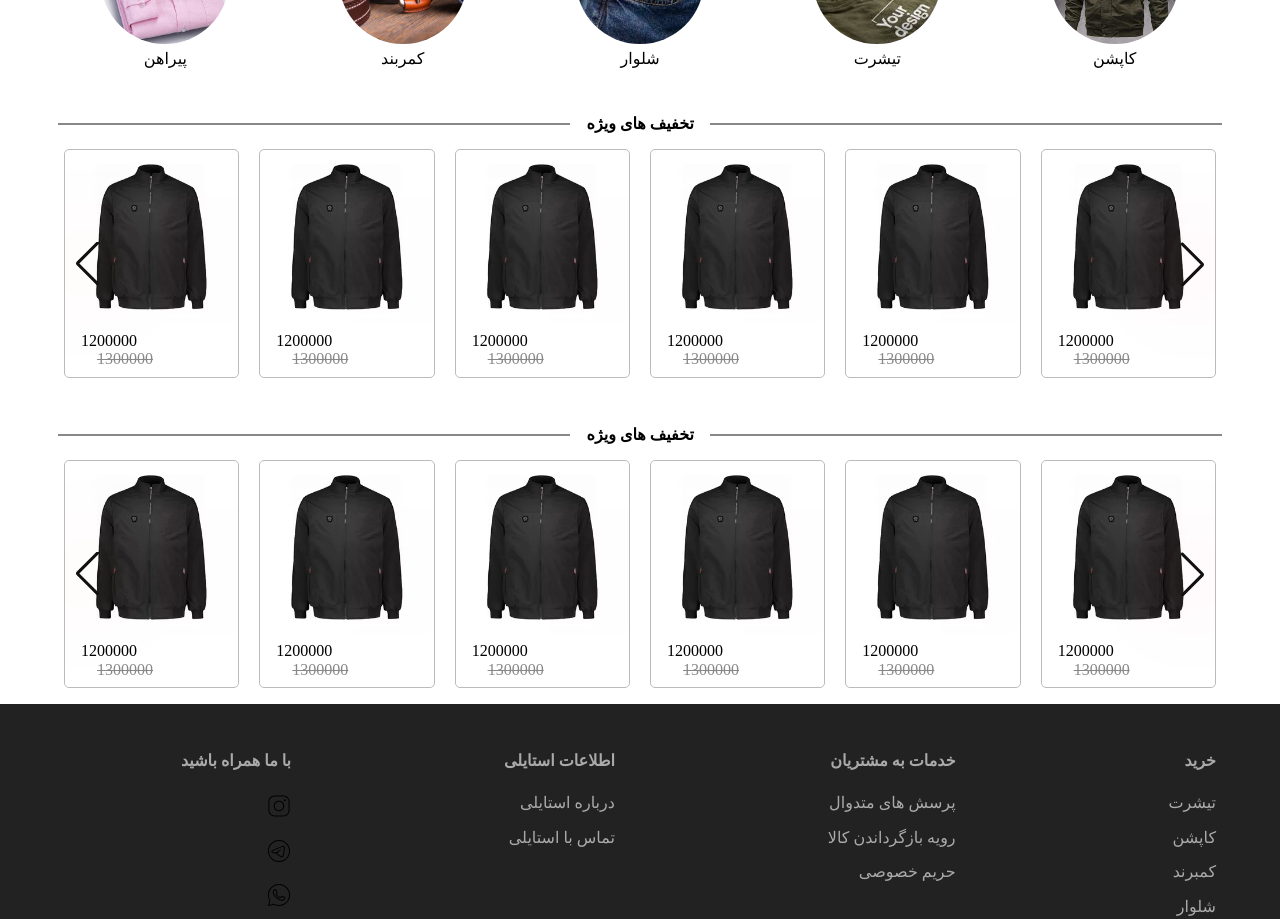
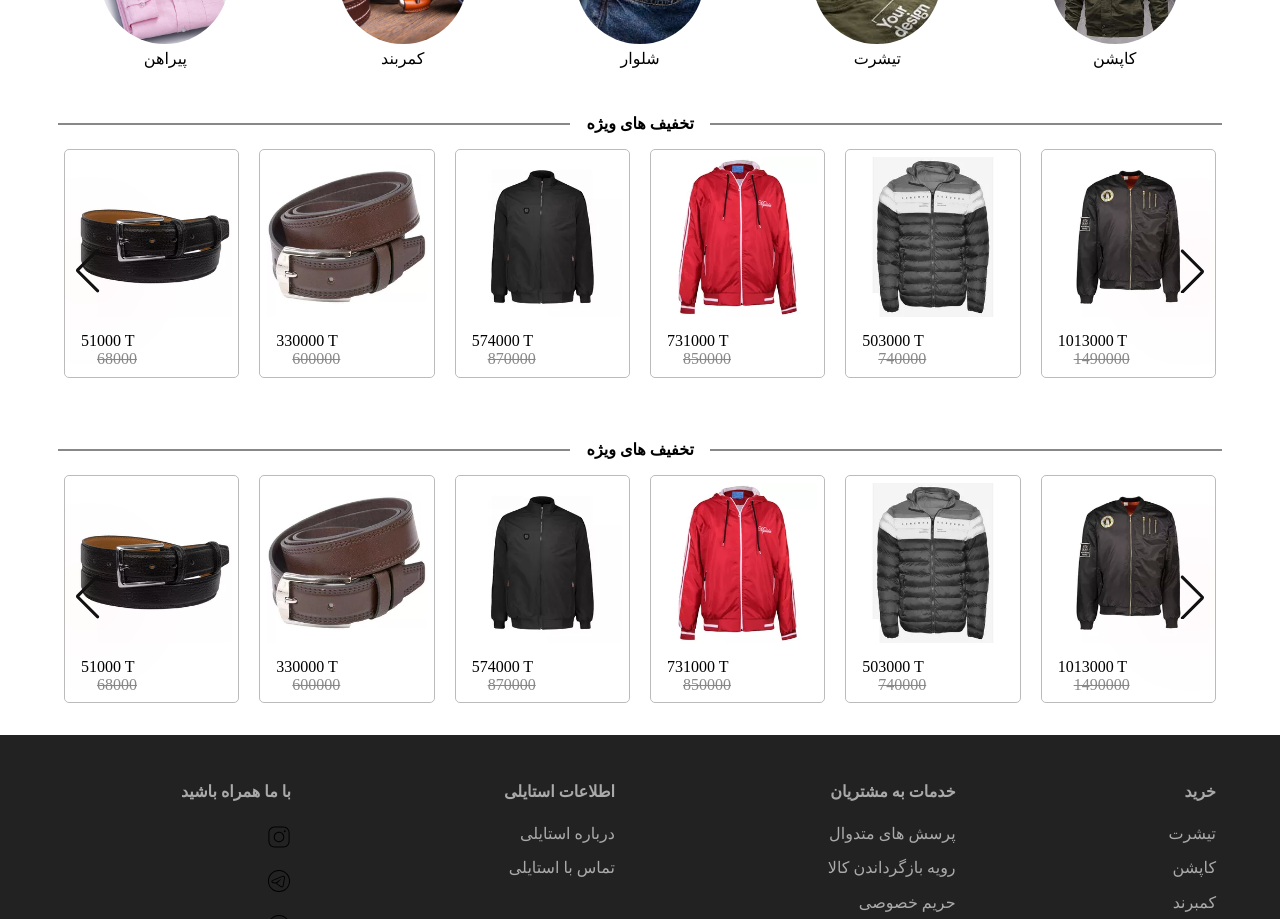
Before and after one commit to Soheil-kooshan/stylee-online-shop, a React (Vite) app: page / in a window 1280 px wide. Shown: the part 660-1579 px from the top of the page. Built offline with nearby package versions, Linux system fonts and the light colour scheme; a web font is replaced by a local one.

Commit message:
added discount functionality and component

```diff
--- a/src/App.jsx
+++ b/src/App.jsx
@@ -8,6 +8,7 @@ import "./style/style.css";
 import React from "react";
 import Categories from "./components/Categories";
 function App() {
+  console.log(discountProducts());
   return (
     <div>
       <Navbar />
--- a/src/components/Discountbox.css
+++ b/src/components/Discountbox.css
@@ -27,6 +27,7 @@
   height: fit-content;
   border-radius: 10px;
   cursor: pointer;
+  padding: 0.4rem;
 }
 
 .price {
--- a/src/components/Discountbox.jsx
+++ b/src/components/Discountbox.jsx
@@ -1,7 +1,25 @@
 import "./Discountbox.css";
-import { useEffect, useRef } from "react";
+import { useEffect, useRef, useState } from "react";
 import { register } from "swiper/element/bundle";
+import discountProducts from "../services/discounthandling";
 function Discountbox() {
+  const [prods, setProds] = useState([]);
+
+  useEffect(function () {
+    async function getdata() {
+      const data = await discountProducts();
+      setProds(data);
+    }
+    getdata();
+  }, []);
+
+  function discountCalculator(prod) {
+    const newPrice = Math.round(
+      (prod.price / 1000) * ((100 - prod.discount) / 100)
+    );
+    return newPrice * 1000;
+  }
+
   register();
   const swiperRef = useRef(null);
   useEffect(() => {
@@ -88,94 +106,27 @@ function Discountbox() {
               ref={swiperRef}
               init="false"
             >
-              <swiper-slide class="swiper-slide">
+              {prods.map((prod) => {
+                return (
+                  <swiper-slide class="swiper-slide" key={prod.src}>
                     <li>
                       <img
                         className="image"
-                    src="src/assets/photos/clothes/jacket/3.webp"
-                    alt="item"
+                        src={prod.imgSrc}
+                        alt={prod.name}
                       />
-                  <span className="price">1200000</span>
-                  <span className="preprice">1300000</span>
+                      <span className="price">
+                        {discountCalculator(prod)} T
+                      </span>
+                      {prod.discount !== null ? (
+                        <span className="preprice">{prod.price}</span>
+                      ) : (
+                        ""
+                      )}
                     </li>
                   </swiper-slide>
-              <swiper-slide class="swiper-slide">
-                <li>
-                  <img
-                    className="image"
-                    src="src/assets/photos/clothes/jacket/3.webp"
-                    alt="item"
-                  />
-                  <span className="price">1200000</span>
-                  <span className="preprice">1300000</span>
-                </li>
-              </swiper-slide>
-              <swiper-slide class="swiper-slide">
-                <li>
-                  <img
-                    className="image"
-                    src="src/assets/photos/clothes/jacket/3.webp"
-                    alt="item"
-                  />
-                  <span className="price">1200000</span>
-                  <span className="preprice">1300000</span>
-                </li>
-              </swiper-slide>
-              <swiper-slide class="swiper-slide">
-                <li>
-                  <img
-                    className="image"
-                    src="src/assets/photos/clothes/jacket/3.webp"
-                    alt="item"
-                  />
-                  <span className="price">1200000</span>
-                  <span className="preprice">1300000</span>
-                </li>
-              </swiper-slide>
-              <swiper-slide class="swiper-slide">
-                <li>
-                  <img
-                    className="image"
-                    src="src/assets/photos/clothes/jacket/3.webp"
-                    alt="item"
-                  />
-                  <span className="price">1200000</span>
-                  <span className="preprice">1300000</span>
-                </li>
-              </swiper-slide>
-              <swiper-slide class="swiper-slide">
-                <li>
-                  <img
-                    className="image"
-                    src="src/assets/photos/clothes/jacket/3.webp"
-                    alt="item"
-                  />
-                  <span className="price">1200000</span>
-                  <span className="preprice">1300000</span>
-                </li>
-              </swiper-slide>
-              <swiper-slide class="swiper-slide">
-                <li>
-                  <img
-                    className="image"
-                    src="src/assets/photos/clothes/jacket/3.webp"
-                    alt="item"
-                  />
-                  <span className="price">1200000</span>
-                  <span className="preprice">1300000</span>
-                </li>
-              </swiper-slide>
-              <swiper-slide class="swiper-slide">
-                <li>
-                  <img
-                    className="image"
-                    src="src/assets/photos/clothes/jacket/3.webp"
-                    alt="item"
-                  />
-                  <span className="price">1200000</span>
-                  <span className="preprice">1300000</span>
-                </li>
-              </swiper-slide>
+                );
+              })}
             </swiper-container>
           </>
         </ul>
@@ -185,14 +136,3 @@ function Discountbox() {
 }
 
 export default Discountbox;
-{
-  /* <li className={styles.item}>
-<img
-  className={styles.image}
-  src="src\assets\photos\clothes\jacket\2.webp"
-  alt="item"
-/>
-<span className={styles.price}>1200000</span>
-<span className={styles.preprice}>1300000</span>
-</li> */
-}
--- /dev/null
+++ b/src/components/Shadow.jsx
@@ -0,0 +1,6 @@
+import style from "./Shadow.module.css";
+function Shadow() {
+  return <div className={style.shadow}></div>;
+}
+
+export default Shadow;
--- a/src/products.json
+++ b/src/products.json
@@ -8,7 +8,7 @@
       "color": "قهوه ای سوخته",
       "material": "چرم مصنوعی",
       "sex": "m",
-      "discount": null
+      "discount": 25
     },
     {
       "name": "کمربند",
@@ -48,7 +48,7 @@
       "color": "قهوه ای",
       "material": "چرم",
       "sex": "m",
-      "discount": null
+      "discount": 45
     },
     {
       "name": "کمربند",
@@ -99,7 +99,7 @@
       "color": "مشکی",
       "material": "پلی استر",
       "sex": null,
-      "discount": null
+      "discount": 34
     },
     {
       "name": "کاپشن",
@@ -119,7 +119,7 @@
       "color": "قرمز",
       "material": "پلی استر",
       "sex": null,
-      "discount": null
+      "discount": 14
     },
     {
       "name": "کاپشن",
@@ -129,7 +129,7 @@
       "color": "طوسی",
       "material": "پشم",
       "sex": null,
-      "discount": null
+      "discount": 32
     },
     {
       "name": "کاپشن",
@@ -139,7 +139,7 @@
       "color": "مشکی",
       "material": "پلی استر",
       "sex": null,
-      "discount": null
+      "discount": 32
     },
     {
       "name": "کاپشن",
@@ -169,7 +169,7 @@
       "color": "سرمه ای",
       "material": "کتان",
       "sex": "m",
-      "discount": null
+      "discount": 40
     },
     {
       "name": "شلوار جین",
@@ -179,7 +179,7 @@
       "color": "طوسی",
       "material": "کتان",
       "sex": "m",
-      "discount": null
+      "discount": 40
     },
     {
       "name": "شلوار جین",
@@ -259,7 +259,7 @@
       "color": "آبی",
       "material": "دنیم",
       "sex": "f",
-      "discount": null
+      "discount": 50
     },
     {
       "name": "پیراهن",
@@ -279,7 +279,7 @@
       "color": "مشکی",
       "material": "پنبه",
       "sex": "m",
-      "discount": null
+      "discount": 40
     },
     {
       "name": "پیراهن",
@@ -370,7 +370,7 @@
       "color": "قرمز",
       "material": "پنبه",
       "sex": "m",
-      "discount": null
+      "discount": 50
     },
     {
       "name": "تیشرت",
@@ -390,7 +390,7 @@
       "color": "سفید",
       "material": "پلی استر",
       "sex": "f",
-      "discount": null
+      "discount": 24
     },
     {
       "name": "تیشرت",
@@ -400,7 +400,7 @@
       "color": "مشکی",
       "material": "پلی استر",
       "sex": "m",
-      "discount": null
+      "discount": 16
     },
     {
       "name": "تیشرت",
@@ -410,7 +410,7 @@
       "color": "زرد",
       "material": "پنبه",
       "sex": "m",
-      "discount": null
+      "discount": 38
     },
     {
       "name": "تیشرت",
--- a/src/services/data.js
+++ b/src/services/data.js
@@ -1,7 +1,9 @@
-function data() {
-  return fetch("src/products.json")
+async function data() {
+  const result = [];
+  await fetch("src/products.json")
     .then((res) => res.json())
-    .then((data) => data);
+    .then((data) => result.push(data));
+  return result;
 }
 
 export default data;
--- a/src/services/discounthandling.js
+++ b/src/services/discounthandling.js
@@ -1,10 +1,48 @@
 import data from "./data";
 
-function discountProducts() {
-  const allProducts = data();
-  const newProducts = allProducts.filter((product) => product.discount);
-  console.log(newProducts);
-  return allProducts;
+async function discountProducts() {
+  const allProducts = await data();
+  const proArr = await allProducts[0].products;
+  const discountProducts = proArr.filter((res) => res.discount);
+
+  return discountProducts;
 }
 
 export default discountProducts;
+// function discountCalculator(prod) {
+//   const newPrice = Math.round(
+//     (prod.price / 1000) * ((100 - prod.discount) / 100)
+//   );
+
+//   return newPrice * 1000;
+// }
+
+{
+  /* <swiper-container
+class="swiper-container"
+ref={swiperRef}
+init="false"
+>
+{prods.map((prod) => {
+  return (
+    <swiper-slide class="swiper-slide" key={prod.src}>
+      <li>
+        <img
+          className="image"
+          src={prod.imgSrc}
+          alt={prod.name}
+        />
+        <span className="price">
+          {discountCalculator(prod)} T
+        </span>
+        {prod.discount !== null ? (
+          <span className="preprice">{prod.price}</span>
+        ) : (
+          ""
+        )}
+      </li>
+    </swiper-slide>
+  );
+})}
+</swiper-container> */
+}
```
Also changed, not shown: src/components/Shadow.module.css (added, +7 -0 lines). Lines whose indentation alone changed are shown as unchanged.
